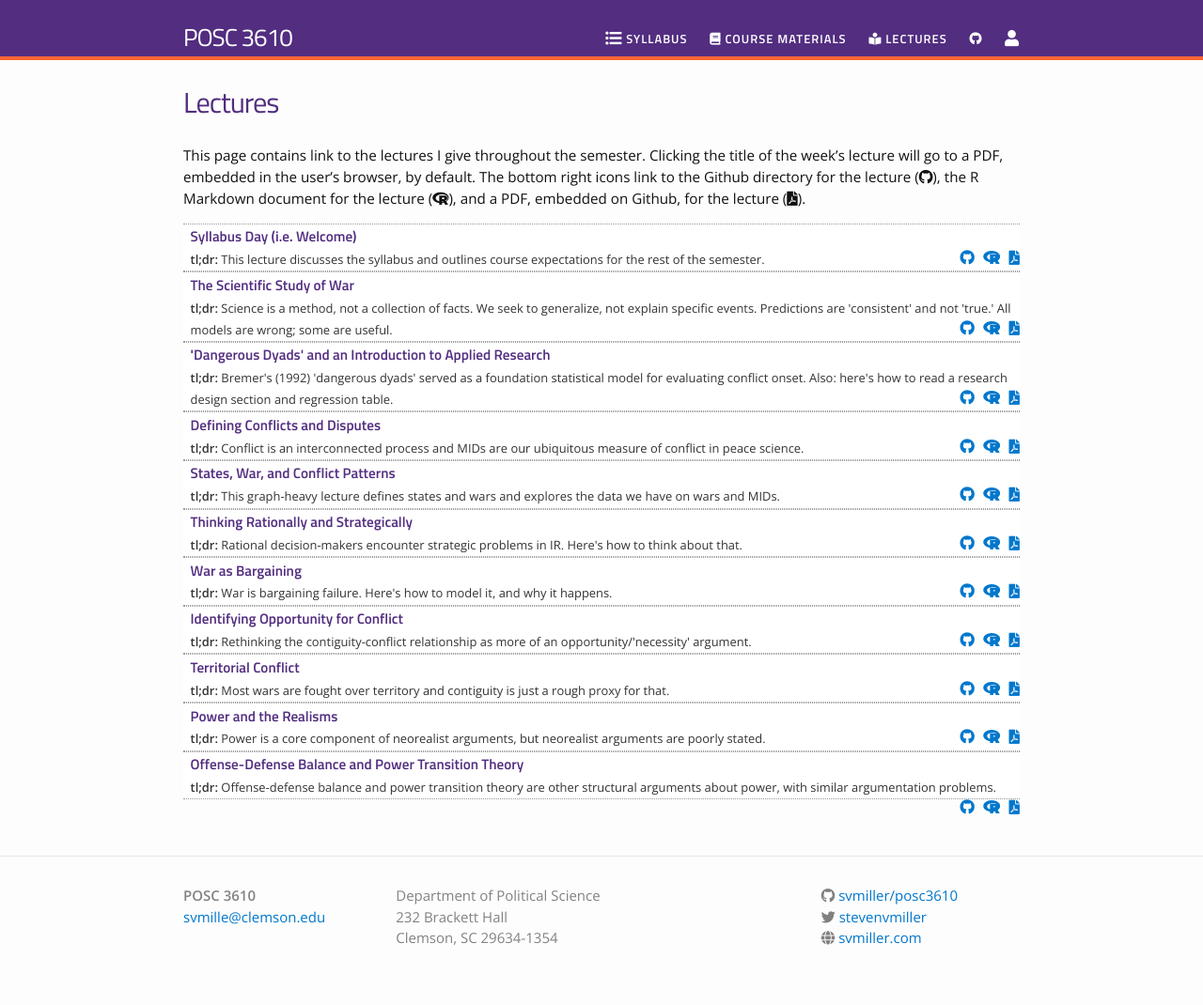
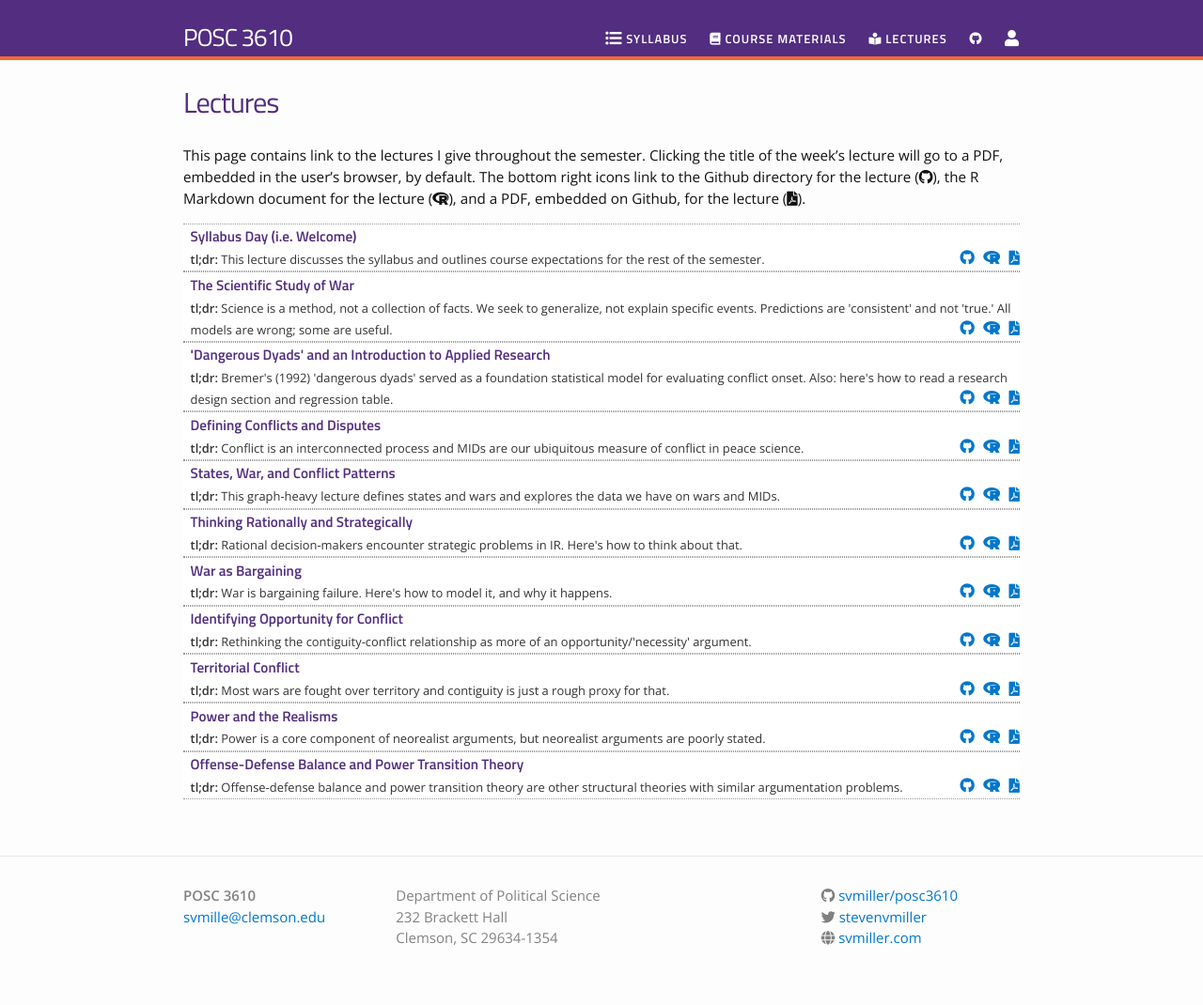
Before and after one commit to svmiller/posc3610, a Jekyll site: the page built from lectures.md, in a window 1280 px wide. Shown: the whole page at 94% size. Built offline with Jekyll 4.4.1, drawn with Linux system fonts in a browser that asks for light colours; nearby versions of some CDN libraries.

Commit message:
meh, I hate that.

```diff
--- a/_data/lectures.yml
+++ b/_data/lectures.yml
@@ -51,4 +51,4 @@
 - title: "Offense-Defense Balance and Power Transition Theory"
   filename: od-balance-ptt
   dirname: od-balance-ptt
-  tldr: "Offense-defense balance and power transition theory are other structural arguments about power, with similar argumentation problems."
+  tldr: "Offense-defense balance and power transition theory are other structural theories with similar argumentation problems."
```
